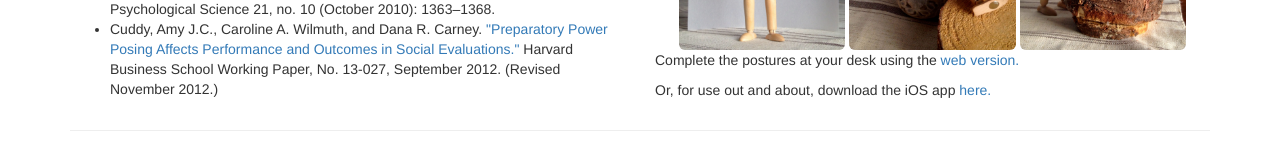
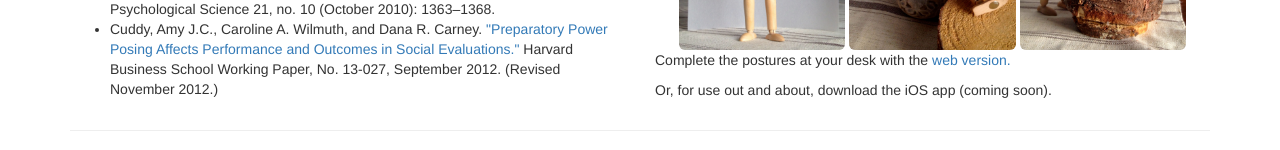
Before and after one commit to secondmonkey/strongpose, a plain HTML site: page index.html in a window 1280 px wide. Shown: the part 790-940 px from the top of the page. Drawn offline with nearby package versions, Linux system fonts and the light colour scheme.

Commit message:
iOS app coming soon

```diff
--- a/index.html
+++ b/index.html
@@ -43,8 +43,8 @@
           <img class="img-rounded pose-preview" src="./img/pose-2.jpg" alt="first pose"/>
           <img class="img-rounded pose-preview" src="./img/pose-3.jpg" alt="first pose"/>
         </div>
-        <p>Complete the postures at your desk using the <a href="./app.html">web version.</a></p>
-        <p>Or, for use out and about, download the iOS app <a href="#">here.</a></p>
+        <p>Complete the postures at your desk with the <a href="./app.html">web version.</a></p>
+        <p>Or, for use out and about, download the iOS app (coming soon).</p>
       </div>
 
     </div>
```
